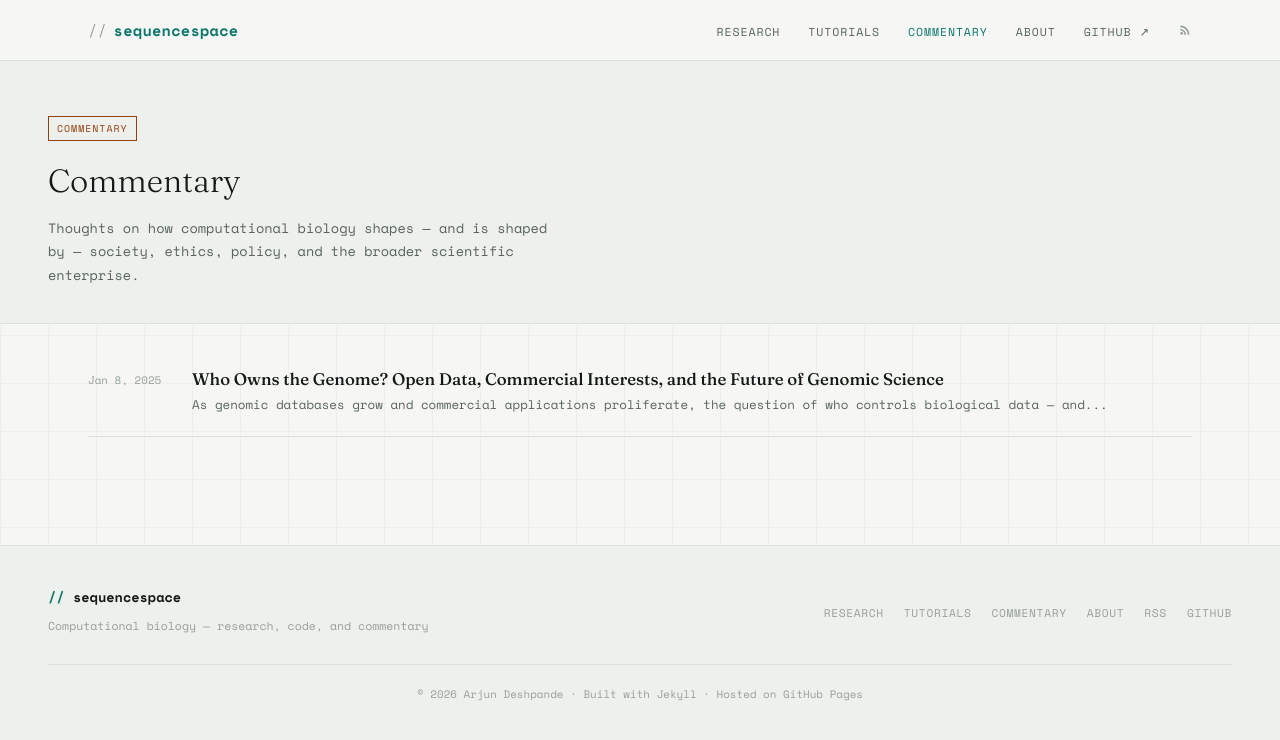
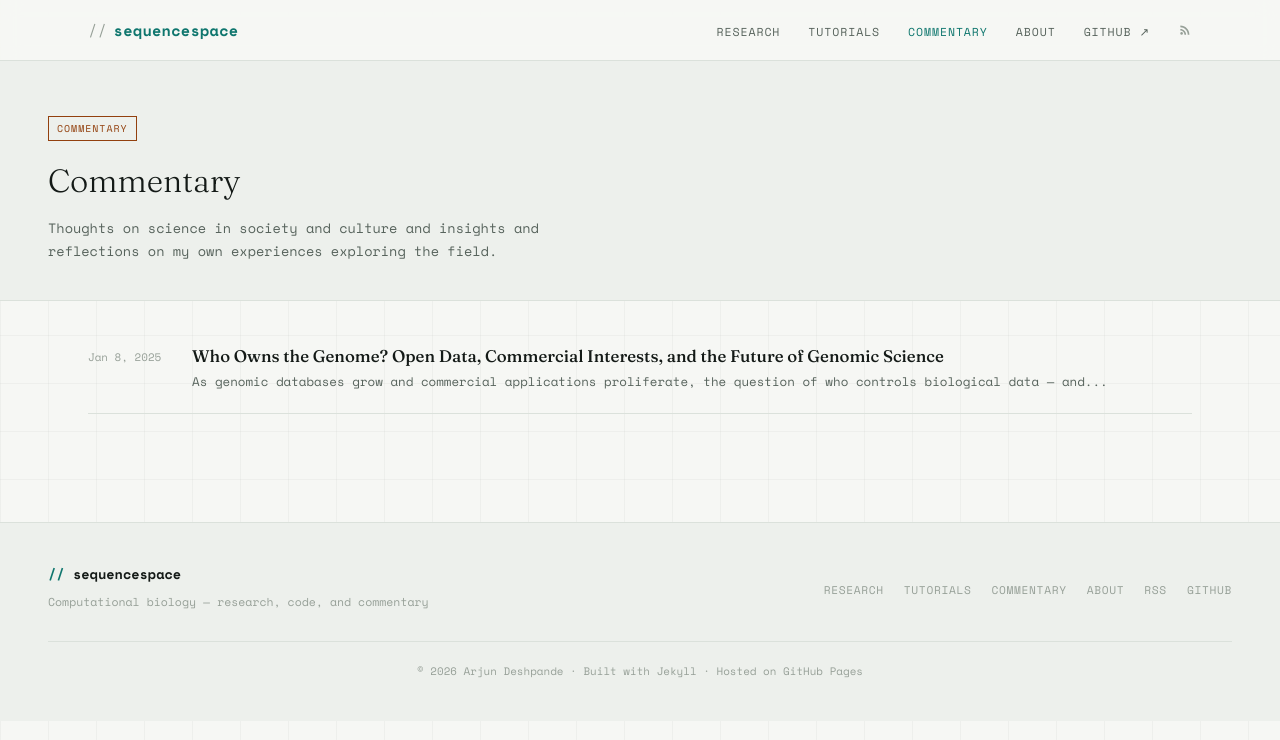
Before and after one commit to arjundeshx/sequencespace, a Jekyll site: the page built from commentary.md, in a window 1280 px wide. Shown: the top 740 px of the page. Built offline with Jekyll 4.4.1, drawn with Linux system fonts in a browser that asks for light colours.

Commit message:
Update commentary.md

```diff
--- a/commentary.md
+++ b/commentary.md
@@ -2,6 +2,6 @@
 layout: category
 title: Commentary
 category_id: commentary
-description: Thoughts on how computational biology shapes — and is shaped by — society, ethics, policy, and the broader scientific enterprise.
+description: Thoughts on science in society and culture and insights and reflections on my own experiences exploring the field.
 permalink: /commentary/
 ---
```
